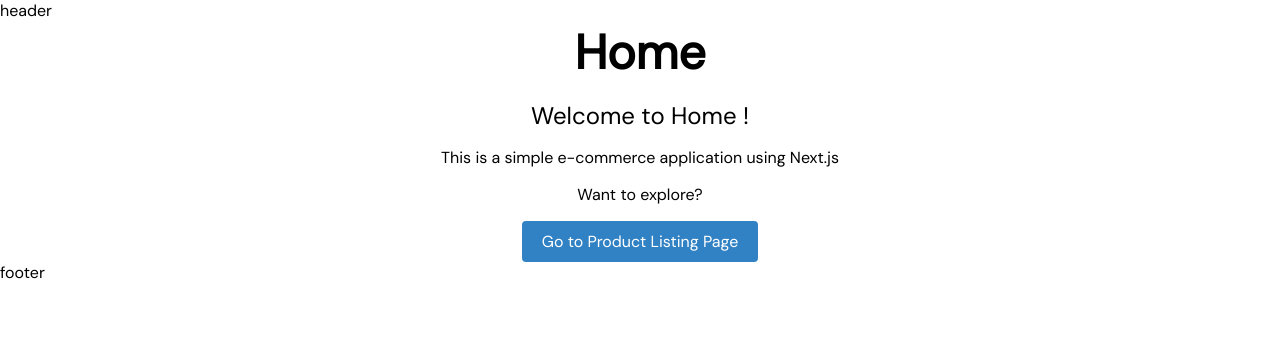
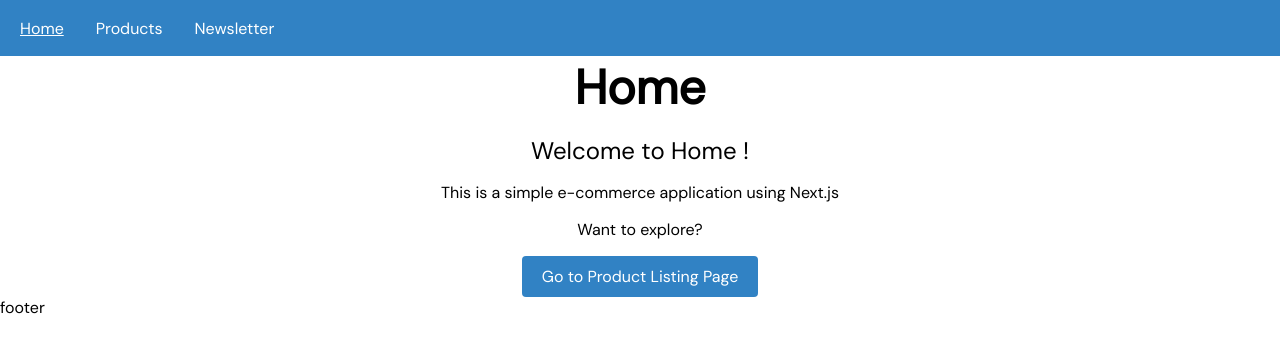
Before and after one commit to sominparrrk/next-js-e-commerce, a Next.js app: page / in a window 1280 px wide. Shown: the top 352 px of the page. Built offline with nearby package versions, Linux system fonts and the light colour scheme.

Commit message:
feat: add Navbar component

```diff
--- a/src/app/(main)/layout.tsx
+++ b/src/app/(main)/layout.tsx
@@ -1,6 +1,7 @@
 'use client';
 import { DM_Sans } from 'next/font/google';
 import '../globals.css';
+import Navbar from '@/components/Navbar/Navbar';
 
 const openSans = DM_Sans({
   subsets: ['latin'],
@@ -15,7 +16,9 @@ export default function RootLayout({
   return (
     <html lang='en' className={openSans.className}>
       <body>
-        <header>header</header>
+        <header>
+          <Navbar />
+        </header>
         <main>{children}</main>
         <footer>footer</footer>
       </body>
--- /dev/null
+++ b/src/components/Navbar/Navbar.module.css
@@ -0,0 +1,64 @@
+.box {
+  display: flex;
+  justify-content: space-between;
+  align-items: center;
+  height: 56px;
+  padding: var(--spacing-10) var(--spacing-20);
+  background-color: var(--primary);
+  color: var(--white);
+}
+
+.menus {
+  list-style: none;
+  display: flex;
+  gap: var(--spacing-32);
+  margin: 0;
+  padding: 0;
+}
+
+.menus a {
+  color: var(--white);
+  text-decoration: none;
+}
+
+.selected a {
+  text-decoration: underline;
+}
+
+.burgerIcon,
+.closeIcon {
+  display: none;
+  cursor: pointer;
+}
+
+@media (max-width: 768px) {
+  .burgerIcon,
+  .closeIcon {
+    display: block;
+  }
+
+  .menus {
+    flex-direction: column;
+    position: absolute;
+    top: 56px;
+    left: 0;
+    width: 100%;
+    background-color: var(--light-gray);
+    overflow: hidden;
+    max-height: 0;
+    z-index: 15;
+  }
+
+  .menus a {
+    color: var(--black);
+  }
+
+  .mobileOpen {
+    max-height: 200px;
+    padding: var(--spacing-20);
+  }
+
+  .mobileClose {
+    max-height: 0;
+  }
+}
--- /dev/null
+++ b/src/components/Navbar/Navbar.tsx
@@ -0,0 +1,68 @@
+'use client';
+import Link from 'next/link';
+import { usePathname } from 'next/navigation';
+import styles from './Navbar.module.css';
+import { useState } from 'react';
+import { CloseIcon } from '../icons/Close';
+import { BurgerMenuIcon } from '../icons/BurgerMenu';
+
+const menu = [
+  {
+    name: 'Home',
+    href: '/',
+  },
+  {
+    name: 'Products',
+    href: '/products',
+  },
+  {
+    name: 'Newsletter',
+    href: '/newsletter',
+  },
+];
+
+export default function Navbar() {
+  const pathName = usePathname();
+  const [isBurgerOpen, setIsBurgerOpen] = useState(false);
+
+  const handleBurger = () => {
+    setIsBurgerOpen(!isBurgerOpen);
+  };
+
+  return (
+    <nav className={styles.box}>
+      {isBurgerOpen ? (
+        <CloseIcon
+          className={styles.closeIcon}
+          onClick={handleBurger}
+          aria-label='menu-close-icon'
+        />
+      ) : (
+        <BurgerMenuIcon
+          className={styles.burgerIcon}
+          onClick={handleBurger}
+          aria-label='menu-open-icon'
+        />
+      )}
+      <ul
+        className={`${styles.menus} ${
+          isBurgerOpen ? styles.mobileOpen : styles.mobileClose
+        }`}
+      >
+        {menu.map((item) => {
+          const isOnPath = pathName === item.href;
+          return (
+            <li
+              key={item.href}
+              className={isOnPath ? styles.selected : undefined}
+            >
+              <Link href={item.href} onClick={() => setIsBurgerOpen(false)}>
+                {item.name}
+              </Link>
+            </li>
+          );
+        })}
+      </ul>
+    </nav>
+  );
+}
```
Also changed, not shown: 1 other file (tests, documents, lock files or other folders).
